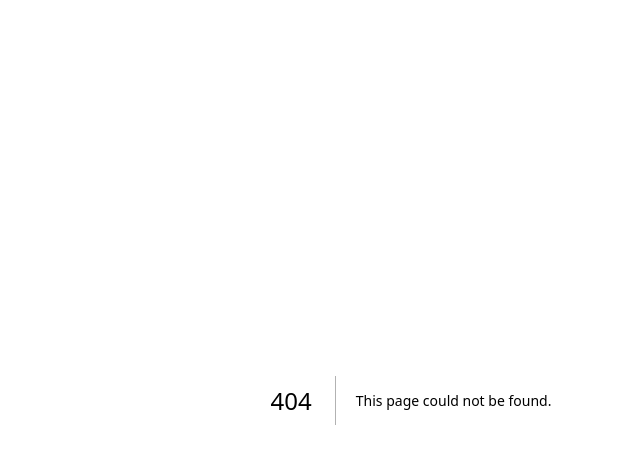
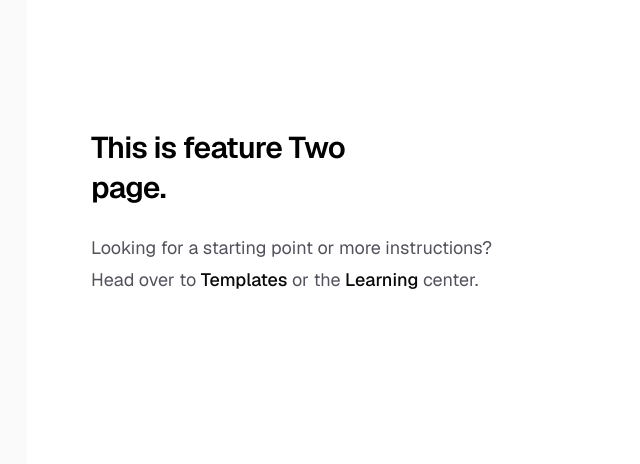
Before and after one commit to qayyum-pal-tech/release-mock, a Next.js app: page /feature-two in a window 1280 px wide. Before the commit this address had no page. Shown: the top 464 px of the page, without its empty margins (229-869 px from the left). Built offline with nearby package versions, Linux system fonts and the light colour scheme.

Commit message:
add feature two page

```diff
--- /dev/null
+++ b/src/app/feature-two/page.tsx
@@ -0,0 +1,32 @@
+import Image from "next/image";
+
+export default function Home() {
+  return (
+    <div className="flex flex-col flex-1 items-center justify-center bg-zinc-50 font-sans dark:bg-black">
+      <main className="flex flex-1 w-full max-w-3xl flex-col items-center justify-between py-32 px-16 bg-white dark:bg-black sm:items-start">
+        <div className="flex flex-col items-center gap-6 text-center sm:items-start sm:text-left">
+          <h1 className="max-w-xs text-3xl font-semibold leading-10 tracking-tight text-black dark:text-zinc-50">
+            This is feature Two page.
+          </h1>
+          <p className="max-w-md text-lg leading-8 text-zinc-600 dark:text-zinc-400">
+            Looking for a starting point or more instructions? Head over to{" "}
+            <a
+              href="https://vercel.com/templates?framework=next.js&utm_source=create-next-app&utm_medium=appdir-template-tw&utm_campaign=create-next-app"
+              className="font-medium text-zinc-950 dark:text-zinc-50"
+            >
+              Templates
+            </a>{" "}
+            or the{" "}
+            <a
+              href="https://nextjs.org/learn?utm_source=create-next-app&utm_medium=appdir-template-tw&utm_campaign=create-next-app"
+              className="font-medium text-zinc-950 dark:text-zinc-50"
+            >
+              Learning
+            </a>{" "}
+            center.
+          </p>
+        </div>
+      </main>
+    </div>
+  );
+}
```
